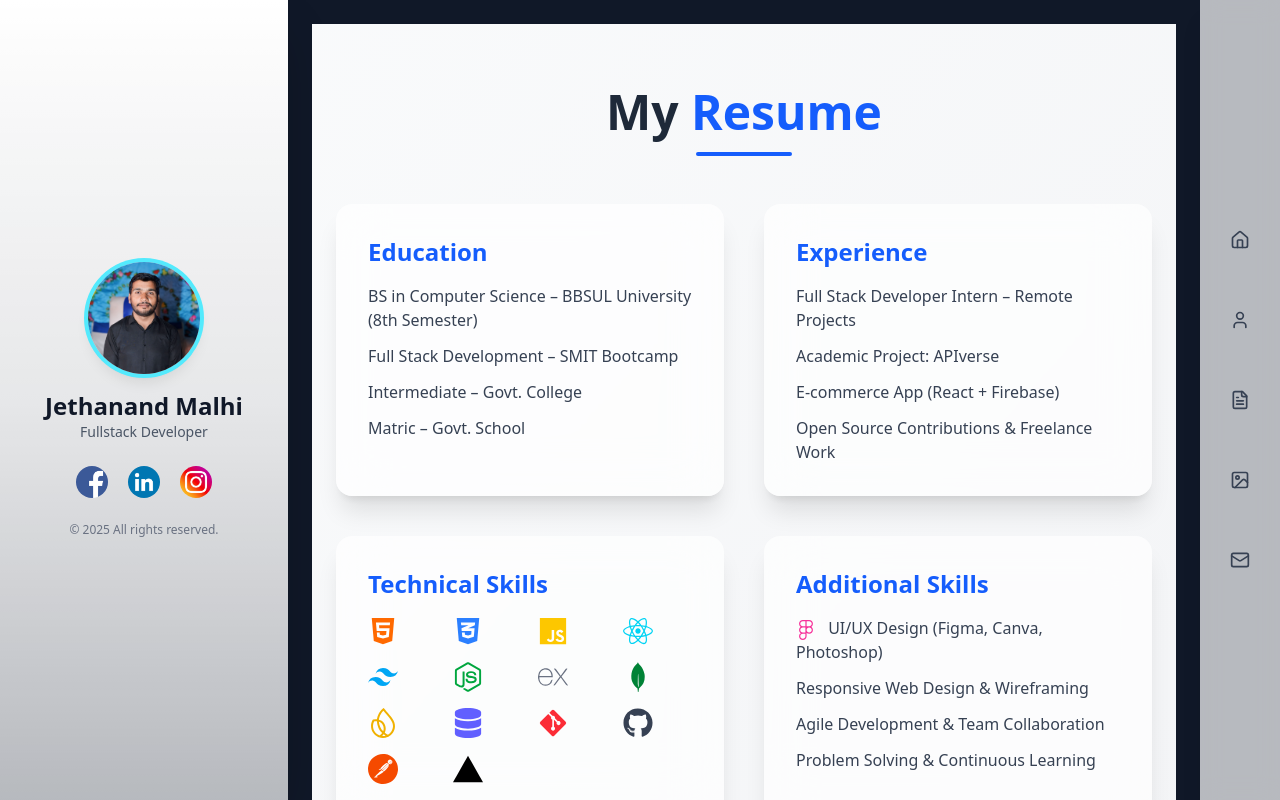
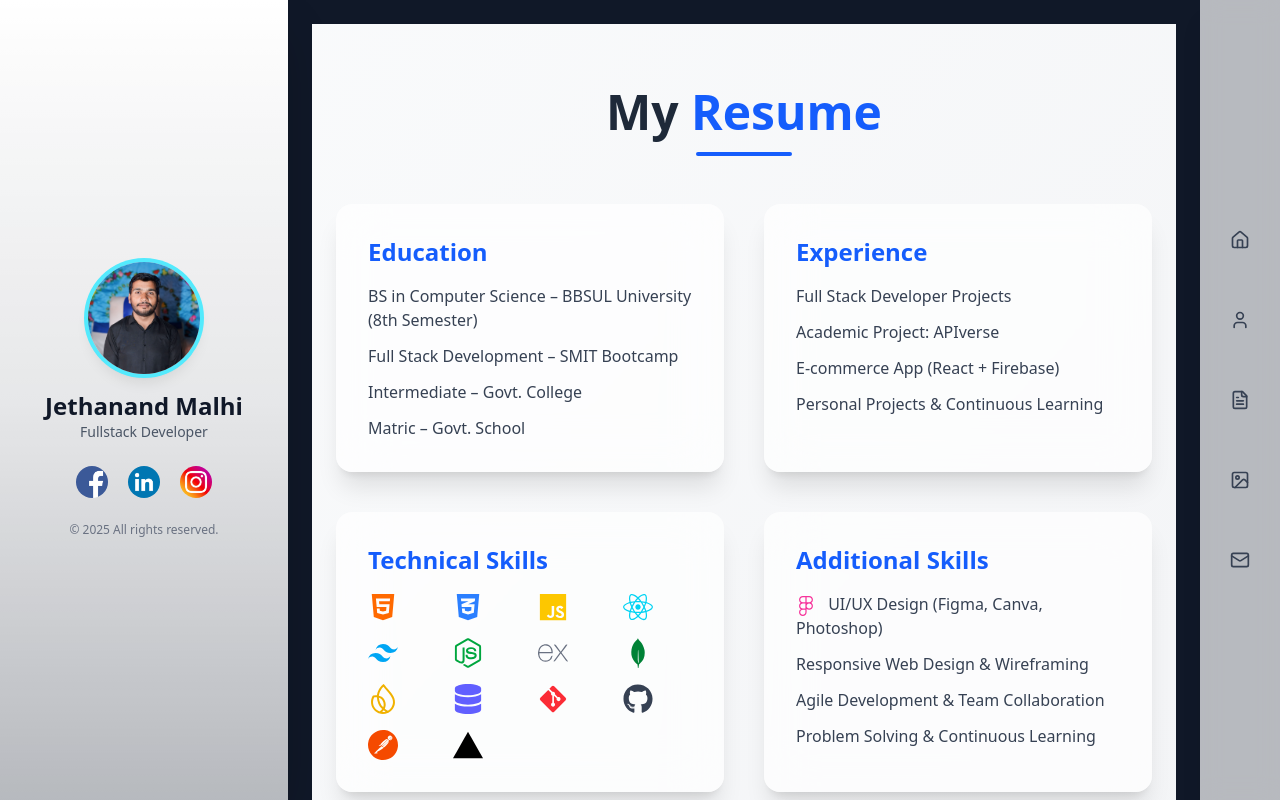
Before and after one commit to Jethanandj52/Portfolio, a React (Vite) app: page / in a window 1280 px wide. Both pictures are taken after a click on the button 1240 px from the left and 400 px from the top of the page. Built offline with nearby package versions, Linux system fonts and the light colour scheme.

Commit message:
first commit

```diff
--- a/src/component/ResumeSection.jsx
+++ b/src/component/ResumeSection.jsx
@@ -54,10 +54,12 @@ const ResumeSection = () => {
         >
           <h3 className="text-2xl font-semibold text-blue-600 mb-4">Experience</h3>
           <ul className="space-y-3 text-gray-700 dark:text-gray-300 text-base">
-            <li>Full Stack Developer Intern – Remote Projects</li>
+            <li>Full Stack Developer Projects</li>
             <li>Academic Project: <span className="font-medium">APIverse</span></li>
             <li>E-commerce App (React + Firebase)</li>
-            <li>Open Source Contributions & Freelance Work</li>
+
+            <li>Personal Projects & Continuous Learning</li>
+
           </ul>
         </motion.div>
 
```
